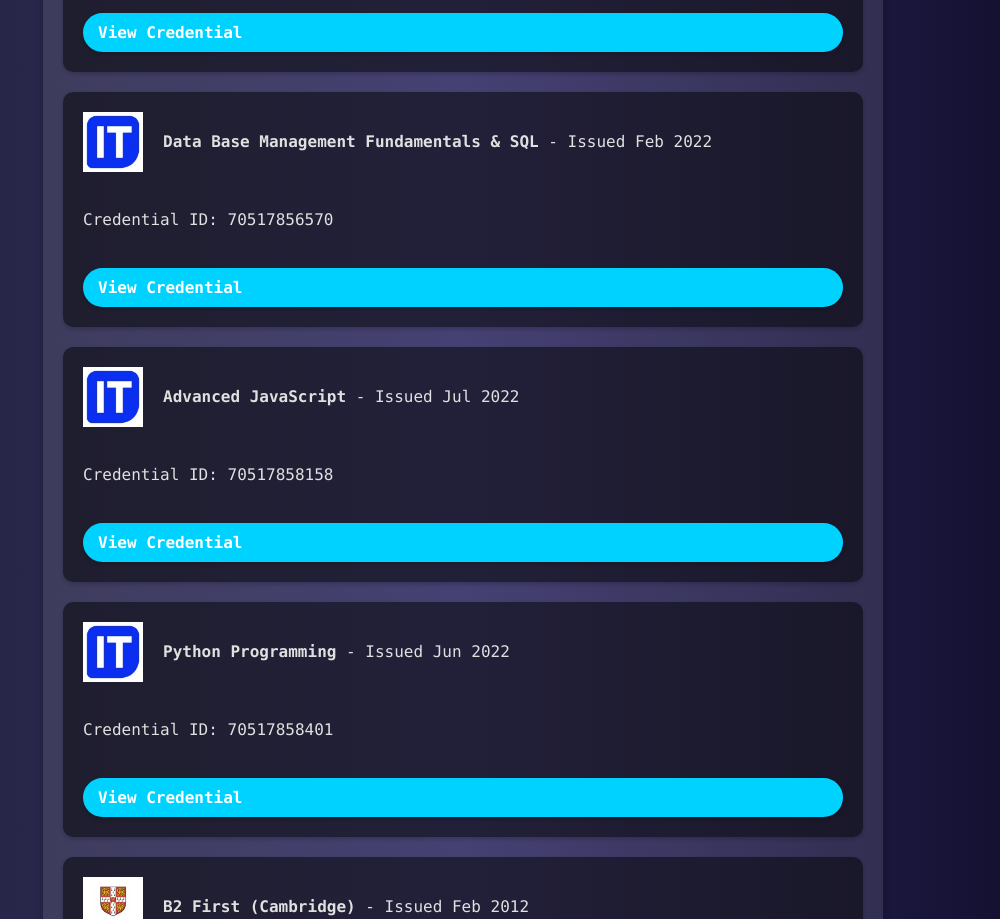
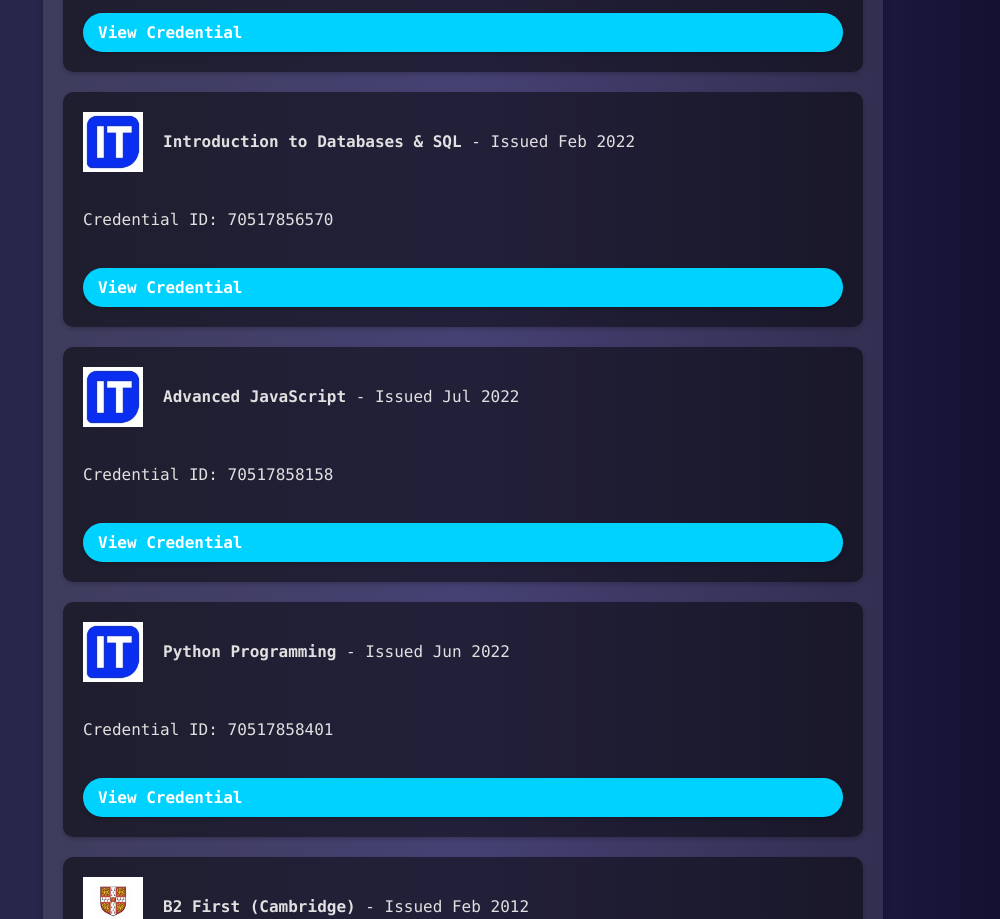
Before and after one commit to brunobelloso/online-cv, a React (Create React App) app: page / in a window 1280 px wide. Shown: the part 2220-3139 px from the top of the page, without its empty margins (177-1177 px from the left). Built offline with nearby package versions, Linux system fonts and the light colour scheme.

Commit message:
correccion texto

```diff
--- a/src/components/Education.js
+++ b/src/components/Education.js
@@ -15,7 +15,7 @@ const Education = () => {
       credentialUrl: "https://api.educacionit.com/pdf/certificados/bruno-belloso-705178/59791",
     },
     {
-      title: "Data Base Management Fundamentals & SQL",
+      title: "Introduction to Databases & SQL",
       imgUrl: "/educacionit_logo.png",
       alt: "EducacionIT Logo",
       issuedDate: "Feb 2022",
```
